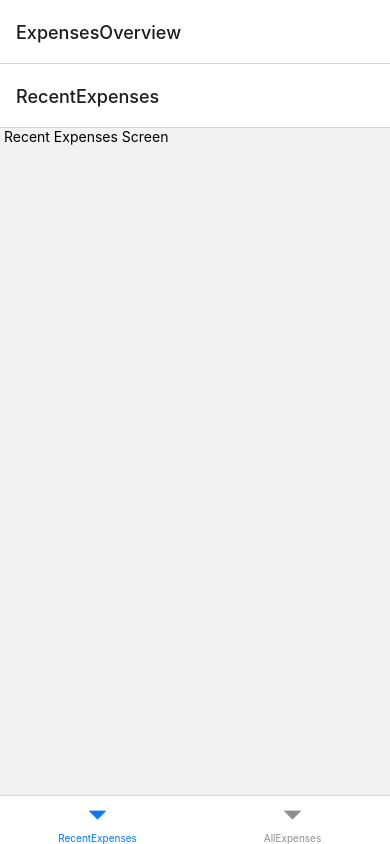
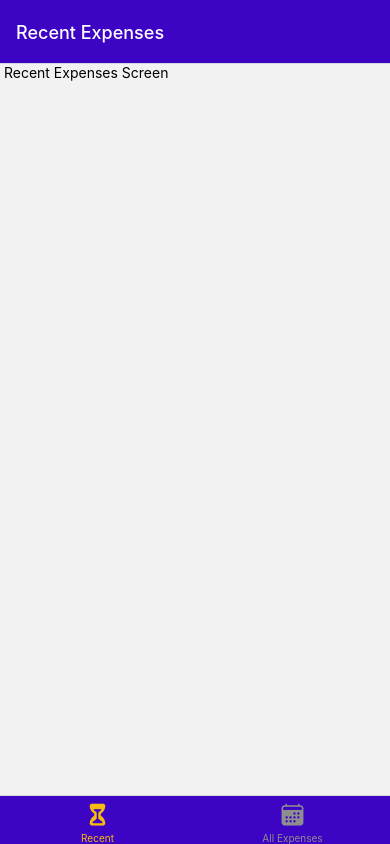
Before and after one commit to ranaawais0303/expenseWithNative, a React Native app in the folder expenseNative/: screen / in a window 390 px wide. Built offline with nearby package versions, Linux system fonts and the light colour scheme.

Commit message:
sytyling header and bottom bar

```diff
--- a/expenseNative/App.js
+++ b/expenseNative/App.js
@@ -5,15 +5,32 @@
 import ManageExpenses from './screens/ManageExpenses';
 import RecentExpenses from './screens/RecentExpenses';
 import AllExpenses from './screens/AllExpenses';
+import { GlobalStyles } from './constant/styles';
+import { Ionicons } from '@expo/vector-icons'
+
+
+const Stack = createNativeStackNavigator()
+const BottomTabs = createBottomTabNavigator()
 export default function App() {
 
-  const Stack = createNativeStackNavigator()
-  const BottomTabs = createBottomTabNavigator()
+  function ExpensesOverview() {
+    return <BottomTabs.Navigator screenOptions={{
+      headerStyle: { backgroundColor: GlobalStyles.colors.primary500 },
+      headerTintColor: 'white',
+      tabBarStyle: { backgroundColor: GlobalStyles.colors.primary500 },
+      tabBarActiveTintColor: GlobalStyles.colors.accent500
 
-  function ExpensesOverview() {
-    return <BottomTabs.Navigator >
-      <BottomTabs.Screen name="RecentExpenses" component={RecentExpenses} />
-      <BottomTabs.Screen name="AllExpenses" component={AllExpenses} />
+    }}>
+      <BottomTabs.Screen name="RecentExpenses" component={RecentExpenses} options={{
+        title: 'Recent Expenses',
+        tabBarLabel: 'Recent',
+        tabBarIcon: ({ color, size }) => <Ionicons name="hourglass" size={size} color={color} />
+      }} />
+      <BottomTabs.Screen name="AllExpenses" component={AllExpenses} options={{
+        title: 'All Expenses',
+        tabBarLabel: 'All Expenses',
+        tabBarIcon: ({ color, size }) => <Ionicons name="calendar" size={size} color={color} />
+      }} />
     </BottomTabs.Navigator>
   }
 
@@ -22,7 +39,7 @@
       <StatusBar style="auto" />
       <NavigationContainer>
         <Stack.Navigator>
-          <Stack.Screen name="ExpensesOverview" component={ExpensesOverview} />
+          <Stack.Screen name="ExpensesOverview" component={ExpensesOverview} options={{ headerShown: false }} />
           <Stack.Screen name="ManageExpense" component={ManageExpenses} />
         </Stack.Navigator>
       </NavigationContainer>
--- /dev/null
+++ b/expenseNative/constant/styles.js
@@ -0,0 +1,16 @@
+export const GlobalStyles = {
+    colors: {
+        primary50: '#e4d9fd',
+        primary100: '#c6affc',
+        primary200: '#a281f0',
+        primary400: '#5721d4',
+        primary500: '#3e04c3',
+        primary700: '#2d0689',
+        primary800: '#200364',
+        accent500: '#f7bc0c',
+        error50: '#fcc4e4',
+        error500: '#9b095c',
+        gray500: '#39324a',
+        gray700: '#221c30',
+    },
+};
--- a/expenseNative/package.json
+++ b/expenseNative/package.json
@@ -15,7 +15,9 @@
     "expo": "~47.0.12",
     "expo-status-bar": "~1.4.2",
     "react": "18.1.0",
-    "react-native": "0.70.5"
+    "react-native": "0.70.5",
+    "react-native-screens": "~3.18.0",
+    "react-native-safe-area-context": "4.4.1"
   },
   "devDependencies": {
     "@babel/core": "^7.12.9"
```
Also changed, not shown: 1 other file (tests, documents, lock files or other folders).
